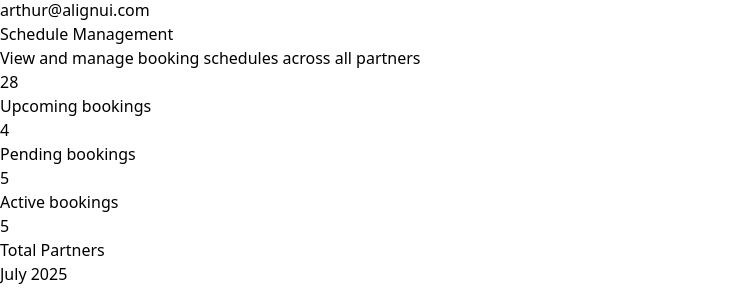
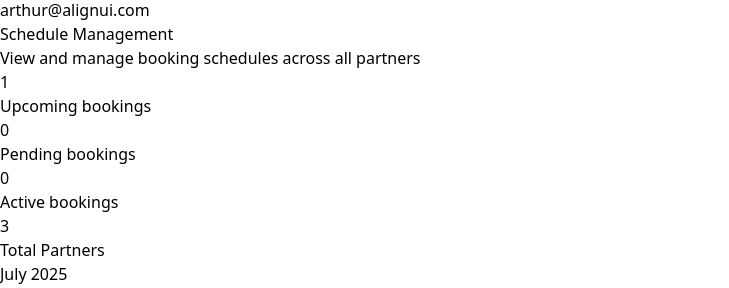
Before and after one commit to designdock-app/sazup-dashboard, a React (Vite) app: page /schedule in a window 1280 px wide. Shown: the part 202-490 px from the top of the page, without its empty margins (0-729 px from the left). Built offline with nearby package versions, Linux system fonts and the light colour scheme; data requests are answered from the project's data file.

Commit message:
Make schedule stats dynamic from booking data

```diff
--- a/src/components/ScheduleCalendar.jsx
+++ b/src/components/ScheduleCalendar.jsx
@@ -9,6 +9,10 @@ import AssignBookingModal from "./AssignBookingModal";
 
 export default function ScheduleCalendar() {
   const bookings = useBookingStore((state) => state.bookings);
+  const upcomingCount = bookings.filter(b => b.status === "Upcoming").length;
+const pendingCount = bookings.filter(b => b.status === "Pending").length;
+const activeCount = bookings.filter(b => b.status === "Active").length;
+
   const partners = useBookingStore((state) => state.partners);
   const getStatusColor = (status) => {
   switch (status) {
@@ -116,24 +120,28 @@ const handlePartnerAssign = (bookingId, partnerName) => {
       View and manage booking schedules across all partners
     </p>
 
-      <div className="grid grid-cols-5 gap-4 mb-6">
+    <div className="grid grid-cols-4 gap-4 mb-6">
       <div className="bg-white p-4 shadow rounded">
-          <p className="text-xl font-bold text-center">28</p>
+        <p className="text-xl font-bold text-center">{upcomingCount}</p>
         <p className="text-sm text-center">Upcoming bookings</p>
       </div>
       <div className="bg-white p-4 shadow rounded">
-          <p className="text-xl font-bold text-center">4</p>
+        <p className="text-xl font-bold text-center">{pendingCount}</p>
         <p className="text-sm text-center">Pending bookings</p>
       </div>
       <div className="bg-white p-4 shadow rounded">
-          <p className="text-xl font-bold text-center">5</p>
+        <p className="text-xl font-bold text-center">{activeCount}</p>
         <p className="text-sm text-center">Active bookings</p>
       </div>
       <div className="bg-white p-4 shadow rounded">
-          <p className="text-xl font-bold text-center">5</p>
+        <p className="text-xl font-bold text-center">{partners.length}</p>
         <p className="text-sm text-center">Total Partners</p>
       </div>
     </div>
+
+    {/* The rest of your return content (calendar etc) continues here... */}
+
+
 
       <div className="bg-white p-4 shadow rounded">
         <div className="flex justify-between mb-4">
```
Lines whose indentation alone changed are shown as unchanged.
